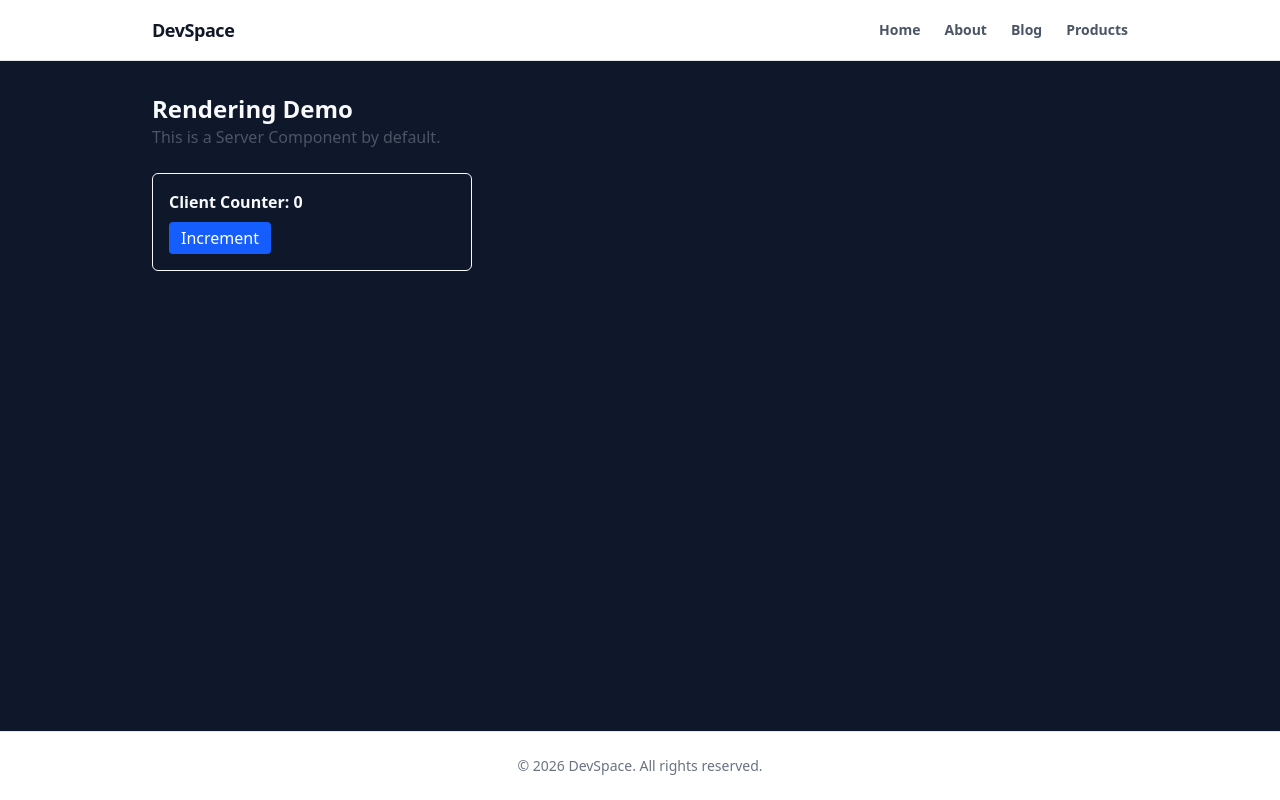
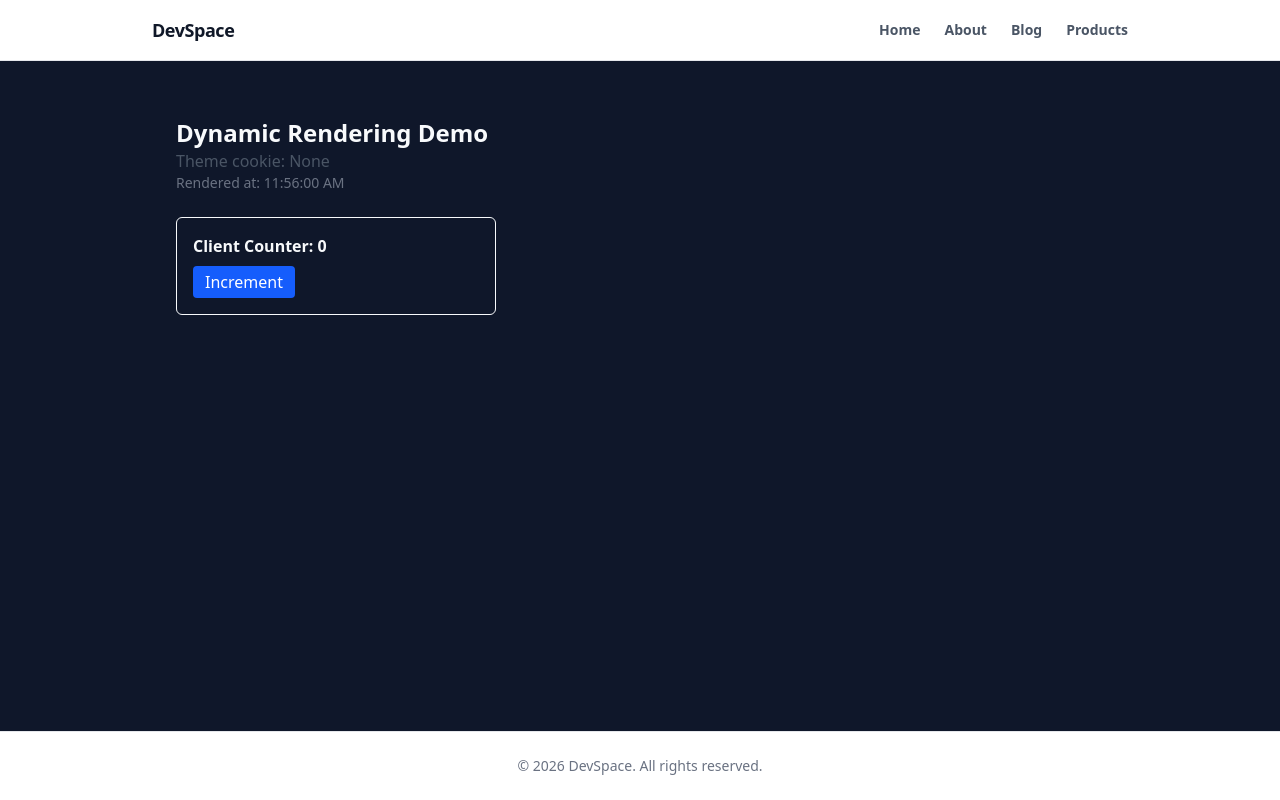
Before and after one commit to Nisarg-jain/next.js--mastery, a Next.js app: page /rendering-demo in a window 1280 px wide. Built offline with nearby package versions, Linux system fonts and the light colour scheme; no server answers.

Commit message:
"feat: implement and verify dynamic rendering with cookies"

```diff
--- a/src/app/rendering-demo/page.tsx
+++ b/src/app/rendering-demo/page.tsx
@@ -1,13 +1,19 @@
+import { cookies } from "next/headers";
 import Counter from "./counter";
 
-export default function RenderingDemoPage() {
-  console.log("Rendering Demo: Server Component executed!");
+export default async function RenderingDemoPage() {
+  const cookieStore = await cookies();
+  const theme = cookieStore.get("theme");
+  console.log("Rendering Demo: Dynamic Server Component evaluated!");
 
   return (
-    <div className="space-y-6">
+    <div className="space-y-6 p-6">
       <div>
-        <h1 className="text-2xl font-bold">Rendering Demo</h1>
-        <p className="text-gray-600">This is a Server Component by default.</p>
+        <h1 className="text-2xl font-bold">Dynamic Rendering Demo</h1>
+        <p className="text-gray-600">Theme cookie: {theme?.value ?? "None"}</p>
+        <p className="text-sm text-gray-500">
+          Rendered at: {new Date().toLocaleTimeString()}
+        </p>
       </div>
 
       <Counter />
```
